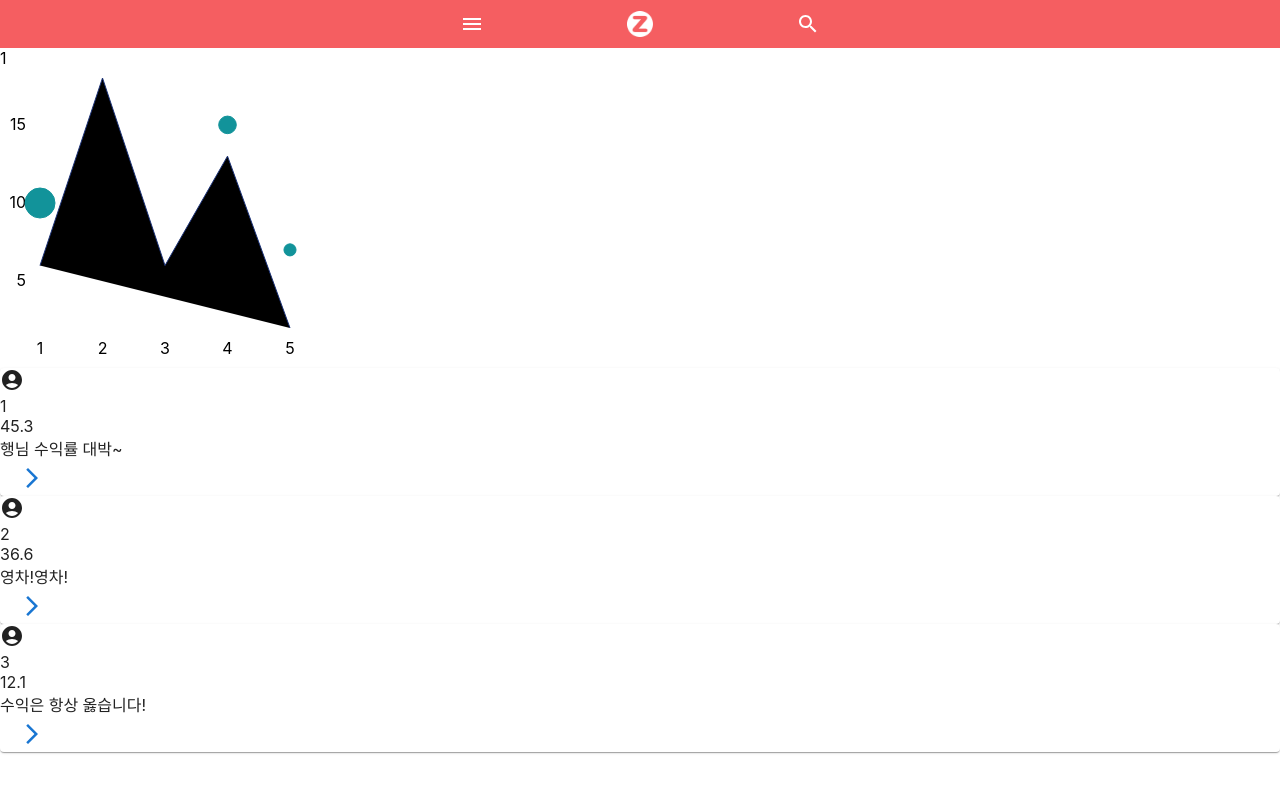
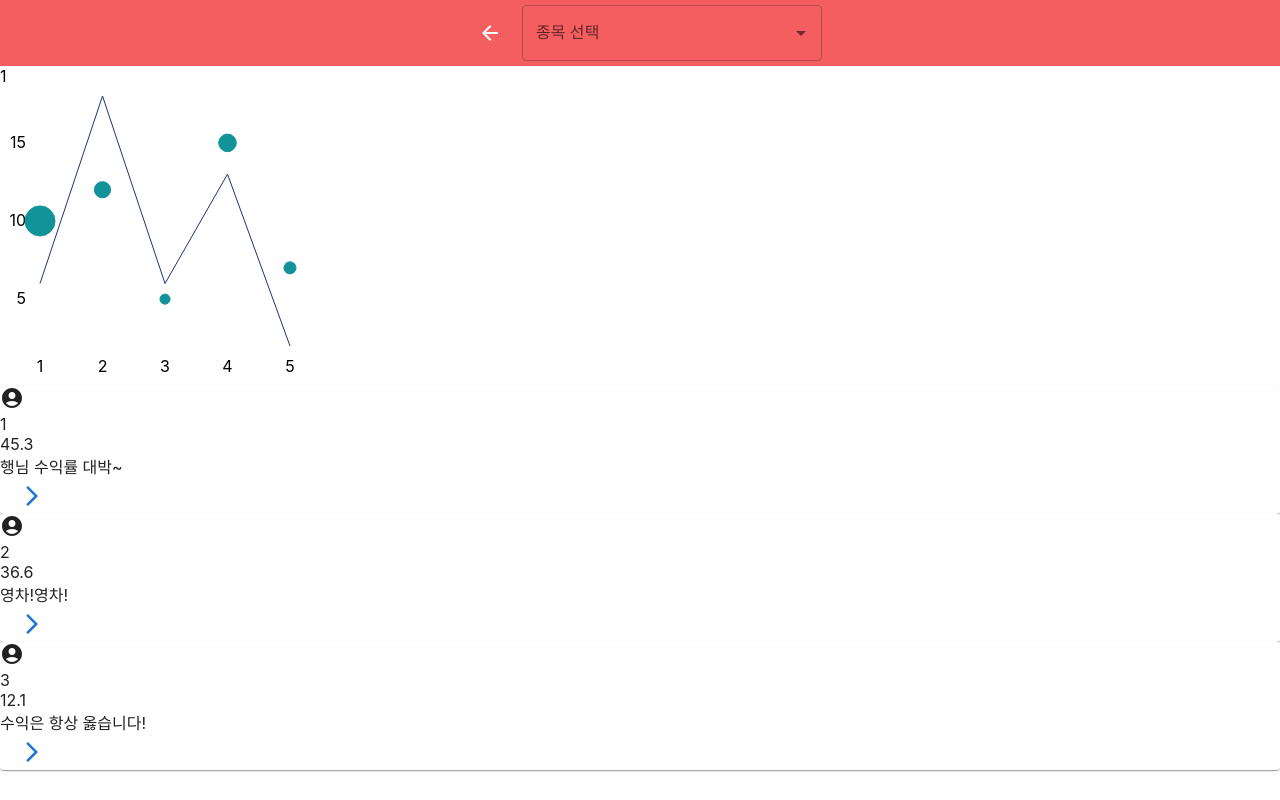
Before and after one commit to HackerthonThree/Frontend, a React (Create React App) app in the folder frontend/: page /board/1 in a window 1280 px wide. Both pictures are taken after a click on the button 808 px from the left and 23 px from the top of the page. Built offline with nearby package versions, Linux system fonts and the light colour scheme.

Commit message:
검색기능

```diff
--- a/frontend/src/components/StockChart.jsx
+++ b/frontend/src/components/StockChart.jsx
@@ -41,7 +41,9 @@ const StockChart = ({otherHistory}) => {
         sizeRange={[5, 15]}
         data={otherHistory}
       />
-      <LineSeries className="first-series" data={price} />
+      <LineSeries className="first-series" data={price}
+        style={{fill:'none'}}
+      />
     </XYPlot>
   );
 };
--- a/frontend/src/components/TopBar.jsx
+++ b/frontend/src/components/TopBar.jsx
@@ -1,40 +1,56 @@
 import * as React from "react";
-import ReactDOM from "react-dom";
 import Button from "@mui/material/Button";
-import logoImg from "../resource/logo.png";
-import { BrowserRouter, Route, Link, Routes } from "react-router-dom";
-import LinkButton from "./LinkButton";
 import MenuIcon from "@mui/icons-material/Menu";
 import SearchIcon from "@mui/icons-material/Search";
-import { Paper } from "@mui/material";
+import { Autocomplete, Paper, TextField } from "@mui/material";
 import logoImgWhite from "../resource/logo_white.png";
 import { useNavigate } from "react-router";
-import { useCallback } from "react";
-import "./TopBar.scss"
-const style = { color: "#f55e61" };
+import { useCallback, useState } from "react";
+import "./TopBar.scss";
+import ArrowBackIcon from "@mui/icons-material/ArrowBack";
 
-const TopBar = ({handleSideBarClick}) => {
+const stocks = ["삼성전자", "삼성전기", "애플", "삼성바이오로직스"];
+
+const TopBar = ({ handleSideBarClick }) => {
+  const [search, setSearch] = useState(false);
   const navigate = useNavigate();
   const handleOnClick = useCallback(() => navigate("/account"));
+  const onSearchClick = () => {
+    console.log(search);
+    setSearch(true);
+  };
 
-  return (
-    <div
-      className="TopBar"
-      elevation={2}
-    >
+  const normalMenu = (
+    <div className="TopBar" elevation={2}>
       <Button>
-        <MenuIcon style={{ fill: "white" }}
-          onClick={handleSideBarClick}
-        />
+        <MenuIcon style={{ fill: "white" }} onClick={handleSideBarClick} />
       </Button>
       <Button onClick={handleOnClick}>
         <img src={logoImgWhite} width="10%" />
       </Button>
-      <Button>
+      <Button onClick={onSearchClick}>
         <SearchIcon style={{ fill: "white" }} />
       </Button>
     </div>
   );
+
+  const searchMenu = (
+    <div className="TopBar" elevation={2}>
+      <Button
+      onClick={()=>{setSearch(false)}}>
+        <ArrowBackIcon style={{fill:"white"}} />
+      </Button>
+      <Autocomplete
+        disablePortal
+        id="combo-box-demo"
+        options={stocks}
+        sx={{ width: 300 }}
+        renderInput={(params) => <TextField {...params} label="종목 선택" />}
+      />
+    </div>
+  );
+
+  return <div>{search ? searchMenu : normalMenu}</div>;
 };
 
 export default TopBar;
```
